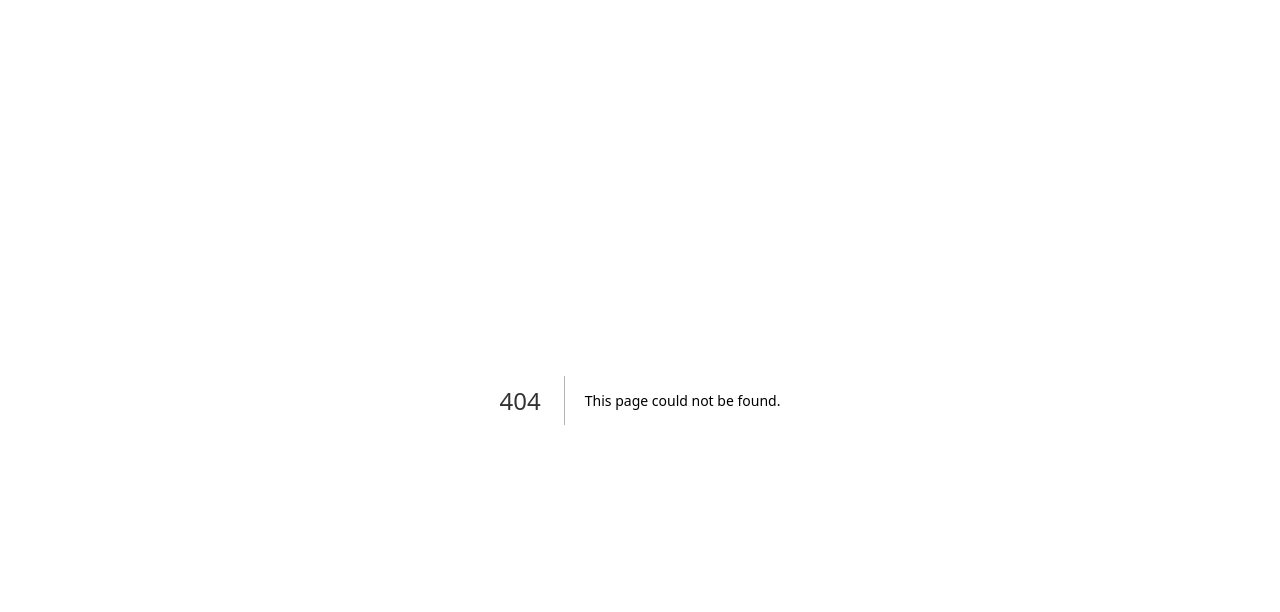
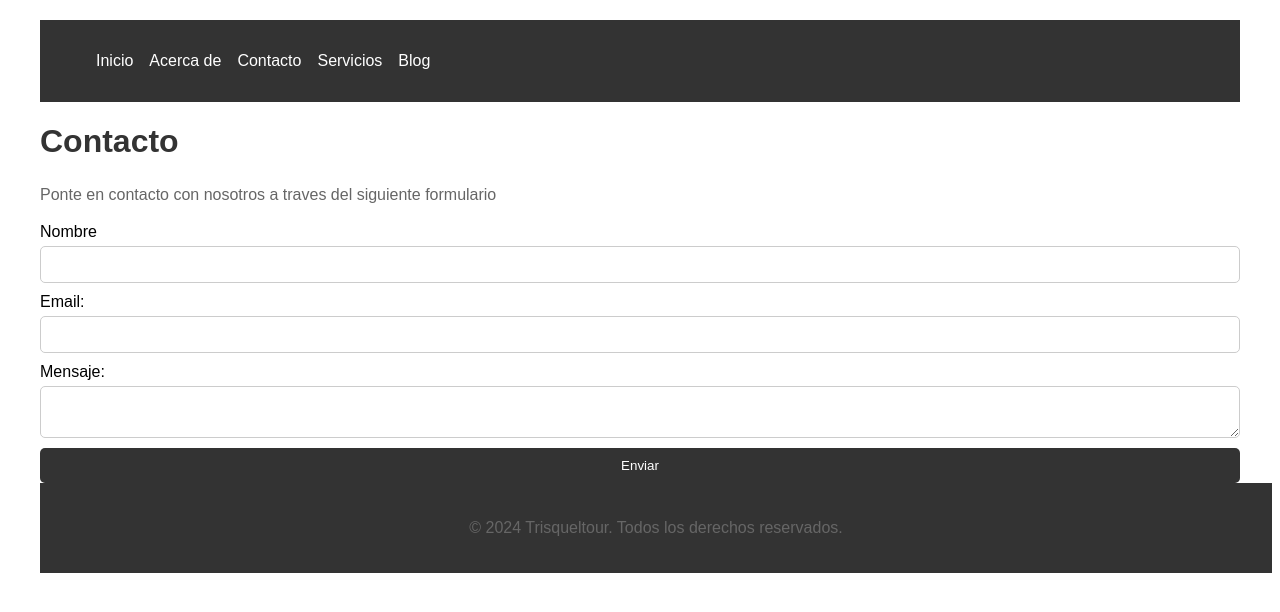
Before and after one commit to Leviav/webconia, a Next.js app: page /services/contact in a window 1280 px wide. Before the commit this address had no page. Shown: the top 612 px of the page. Built offline with nearby package versions, Linux system fonts and the light colour scheme.

Commit message:
Añadir SearchBar y corregir estructura del componente

```diff
--- /dev/null
+++ b/src/pages/services/contact.js
@@ -0,0 +1,28 @@
+import Navbar from "../../components/Navbar";
+import Footer from "../../components/Footer";
+
+export default function Contact () {
+    return (
+        <div className = "container">
+            <Navbar />
+            <h1> Contacto </h1>
+            <p>Ponte en contacto con nosotros a traves del siguiente formulario</p>
+            <form>
+                <div>
+                    <label htmlFor="name"> Nombre </label>
+                    <input type="text" id="name" name="name" required />
+                </div>
+                <div>
+                    <label htmlFor="email">Email:</label>
+                    <input type="email" id="email" name="email" required />
+                </div>
+                <div>
+                    <label htmlFor="message">Mensaje:</label>
+                    <textarea id="message" name="message" required></textarea>
+                </div>
+                <button type="submit">Enviar</button>
+                </form>
+                <Footer/>
+            </div>
+        );
+}
--- a/src/styles/globals.css
+++ b/src/styles/globals.css
@@ -35,3 +35,37 @@ nav a:hover {
   justify-content: center;  /* Asegura que el contenido del footer esté centrado horizontalmente */
   align-items: center;
 }
+
+form {
+  display: flex;
+  flex-direction: column;
+  gap: 10px;
+}
+
+form div {
+  display: flex;
+  flex-direction: column;
+}
+
+form label {
+  margin-bottom: 5px;
+}
+
+form input, form textarea {
+  padding: 10px;
+  border: 1px solid #ccc;
+  border-radius: 5px;
+}
+
+form button {
+  padding: 10px;
+  border: none;
+  background-color: #333;
+  color: white;
+  border-radius: 5px;
+  cursor: pointer;
+}
+
+form button:hover {
+  background-color: #555;
+}
```
Also changed, not shown: src/components/SearchBar.js (added, +22 -0 lines), src/pages/index.js (+7 -1 lines).
